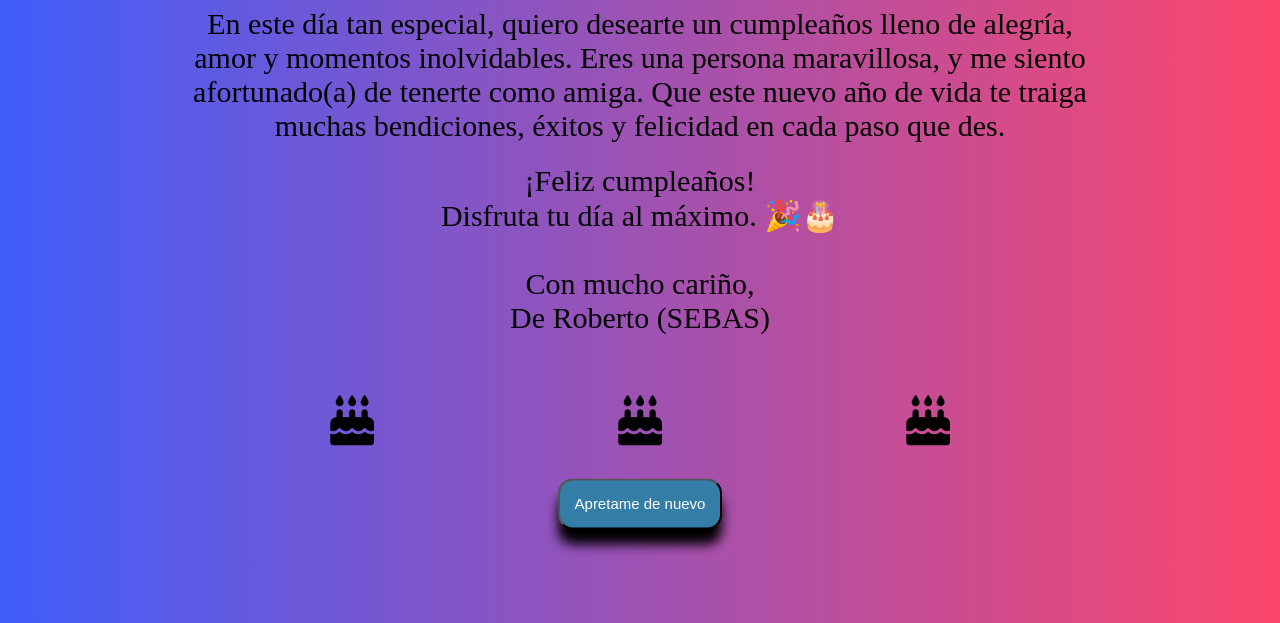
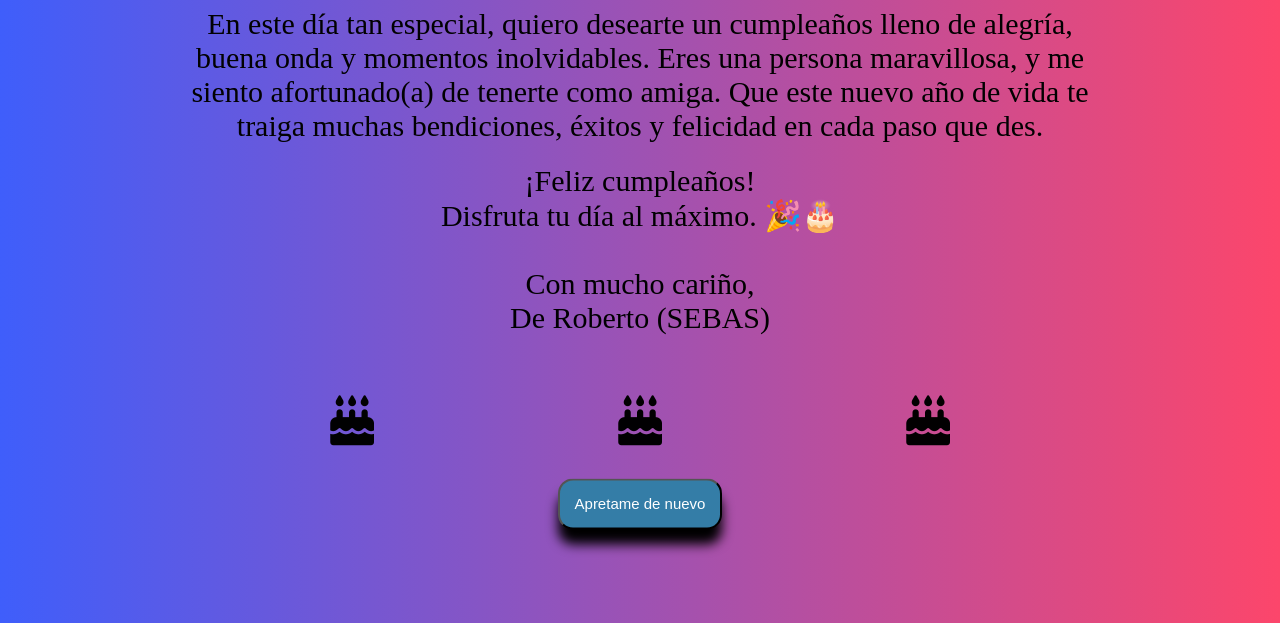
Before and after one commit to RobeSeba/cumpleanos, a plain HTML site: page index.html in a window 1280 px wide. Both pictures are taken after a click on the button "Presioname". Shown: the part 197-820 px from the top of the page. Drawn offline with Linux system fonts and the light colour scheme.

Commit message:
Update index.html

```diff
--- a/index.html
+++ b/index.html
@@ -16,7 +16,7 @@
         <div class="contendor-carta">
             <div class="contenido">
                 <h2 class="titulo-carta">Para: Katsu</h2>
-                <p class="contenido-carta">En este día tan especial, quiero desearte un cumpleaños lleno de alegría, amor y momentos inolvidables. Eres una persona maravillosa, y me siento afortunado(a) de tenerte como amiga. Que este nuevo año de vida te traiga muchas bendiciones, éxitos y felicidad en cada paso que des.</p> <br>
+                <p class="contenido-carta">En este día tan especial, quiero desearte un cumpleaños lleno de alegría, buena onda y momentos inolvidables. Eres una persona maravillosa, y me siento afortunado(a) de tenerte como amiga. Que este nuevo año de vida te traiga muchas bendiciones, éxitos y felicidad en cada paso que des.</p> <br>
                 <p class="contenido-carta">¡Feliz cumpleaños!<br>
                      Disfruta tu día al máximo. 🎉🎂<br><br>
                     Con mucho cariño,<br>
@@ -35,4 +35,5 @@
 
     <script src="index.js"></script>
 </body>
+
 </html>
```
